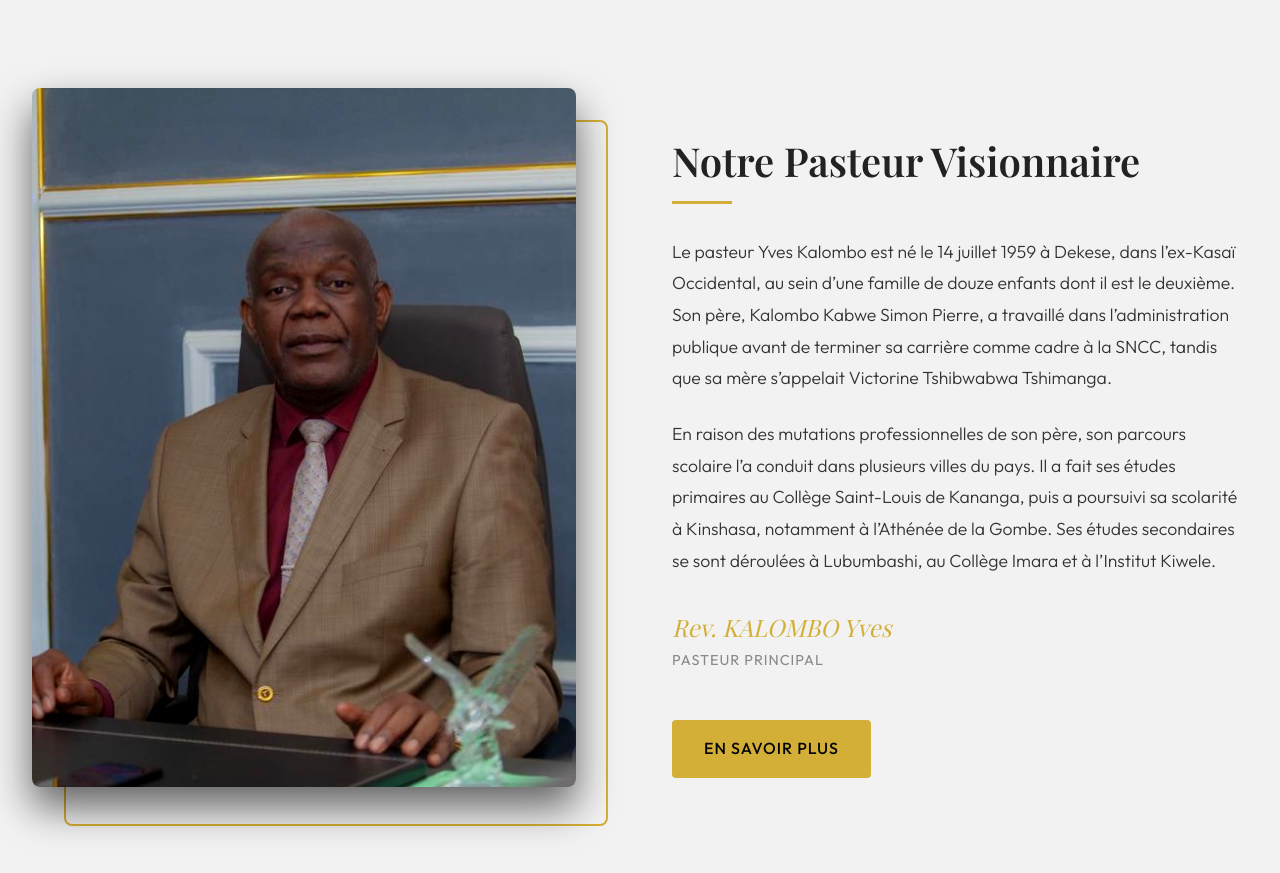
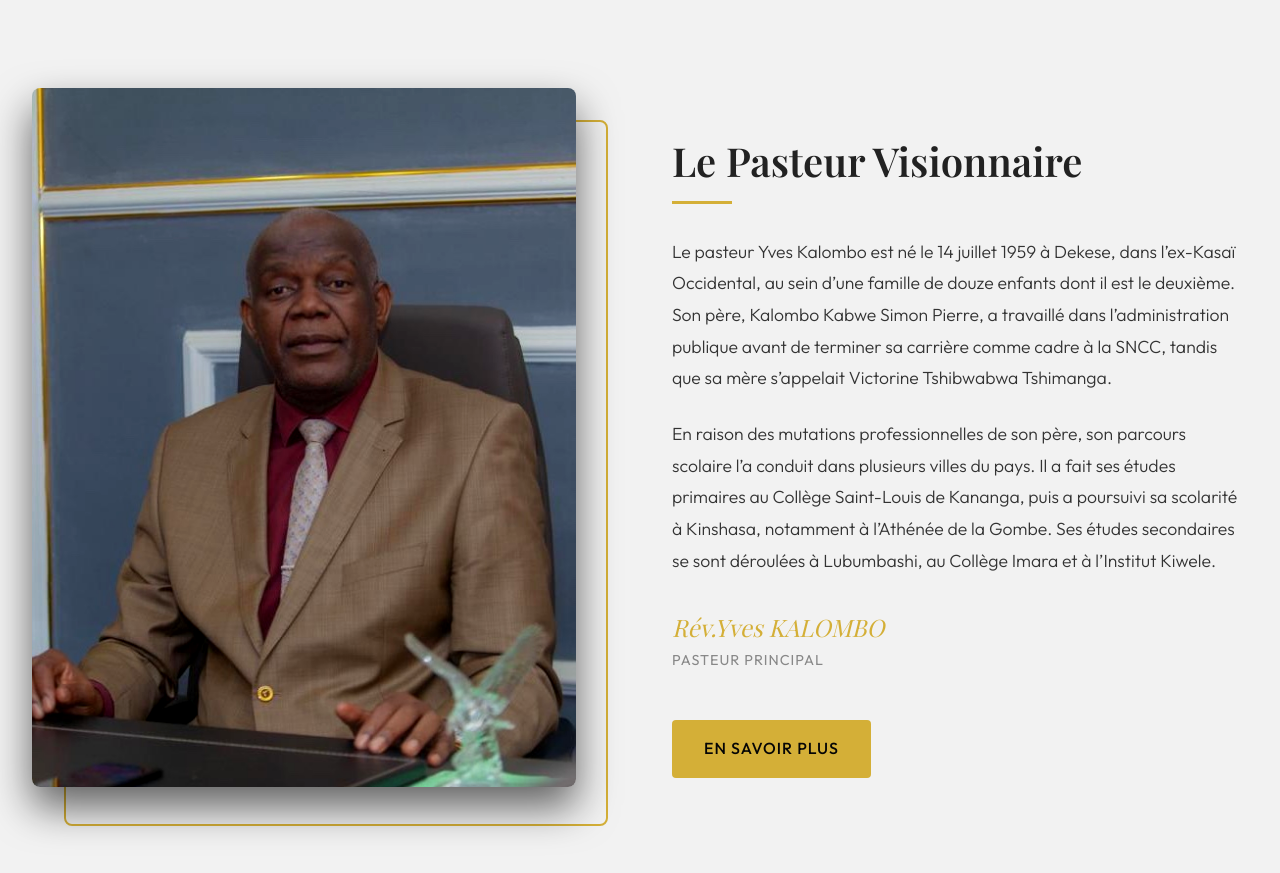
Before and after one commit to jknweb/logosministries, a React (Vite) app: page / in a window 1280 px wide. Shown: the part 960-1833 px from the top of the page. Built offline with nearby package versions, Linux system fonts and the light colour scheme; a web font is replaced by a local one.

Commit message:
Modification page Pasteur pied

```diff
--- a/src/components/Pastor/Pastor.jsx
+++ b/src/components/Pastor/Pastor.jsx
@@ -33,7 +33,7 @@ const Pastor = () => {
             <p className="pastor-text">Son parcours spirituel est marqué par une recherche profonde du sens de la vie dès sa jeunesse. Pendant ses années d’études, il a connu une expérience de conversion qui a transformé sa vision de l’existence et orienté toute sa vie vers la prédication de l’Évangile. Selon son témoignage, cette rencontre avec Dieu a fait naître en lui une conviction durable : servir Jésus-Christ et annoncer Sa Parole avec fidélité. </p>
 
             <div className="pastor-signature">
-              <span className="signature-name">Rev. KALOMBO Yves</span>
+              <span className="signature-name">Rév. Yves KALOMBO</span>
               <span className="signature-title">Pasteur Principal</span>
             </div>
           </div>
--- a/src/components/Pastor/PastorHome.jsx
+++ b/src/components/Pastor/PastorHome.jsx
@@ -16,7 +16,7 @@ const PastorHome = () => {
           </div>
 
           <div className="pastor-content">
-            <h2 className="section-title">Notre Pasteur Visionnaire</h2>
+            <h2 className="section-title">Le Pasteur Visionnaire</h2>
             <div className="title-underline"></div>
 
             <p className="pastor-text">
@@ -27,7 +27,7 @@ const PastorHome = () => {
             </p>
 
             <div className="pastor-signature">
-              <span className="signature-name">Rev. KALOMBO Yves</span>
+              <span className="signature-name">Rév.Yves KALOMBO </span>
               <span className="signature-title">Pasteur Principal</span>
             </div>
 
```
